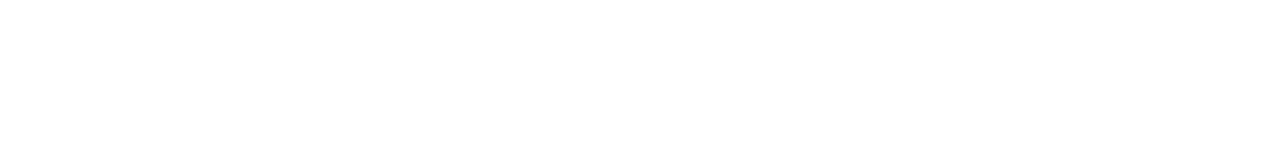
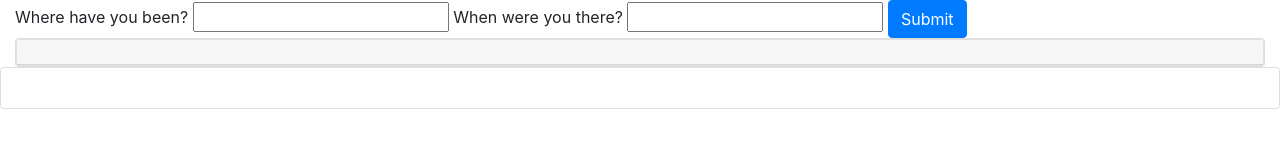
Before and after one commit to Dawnabelle/wk4d1, a plain HTML site: page places/index.html in a window 1280 px wide. Drawn offline with Linux system fonts and the light colour scheme.

Commit message:
Front end set up

```diff
--- a/places/index.html
+++ b/places/index.html
@@ -6,9 +6,32 @@
     <script type="text/javascript" src="js/jquery-3.3.1.js"></script>
     <script type="text/javascript" src="js/scripts.js"></script>
     <meta charset="utf-8">
-    <title></title>
+    <title>Travel Journal</title>
   </head>
   <body>
+    <div class="container-fluid">
+      <form id="userInput">
+        <label for="">Where have you been?</label>
+        <input type="text" id="place" name="input">
+        <label for="">When were you there?</label>
+        <input type="text" id="time" name="input">
+        <button type="submit" class="btn btn-primary" name="button">Submit</button>
+      </form>
+      <div class="card">
+        <div class="card text-center" >
+          <div class="card-header">
+            <ul class="nav nav-tabs card-header-tabs" id="places-list">
 
+            </ul>
+          </div>
+        </div>
+      </div>
+    </div>
   </body>
 </html>
+
+<div class="card">
+  <div class="card-body">
+
+  </div>
+</div>
--- a/places/js/scripts.js
+++ b/places/js/scripts.js
@@ -1,6 +1,10 @@
 function locationTest (place, time) {
   this.place = place;
   this.time = time;
+}
+
+function makeCardBody (){
+
 }
 
 var texas = new locationTest('Texas', 'spring 2018');
@@ -8,3 +12,12 @@ var texas = new locationTest('Texas', 'spring 2018');
 locationTest.prototype.toString = function locationTestToString() {
   return this.place + ' ' + this.time;
 }
+
+
+$(document).ready(function() {
+  $("#userInput").submit(function(event) {
+    event.preventDefault();
+    var userInput = new locationTest($("#place").val(), $("#time").val());
+    $("#places-list").append();
+  });
+});
```
